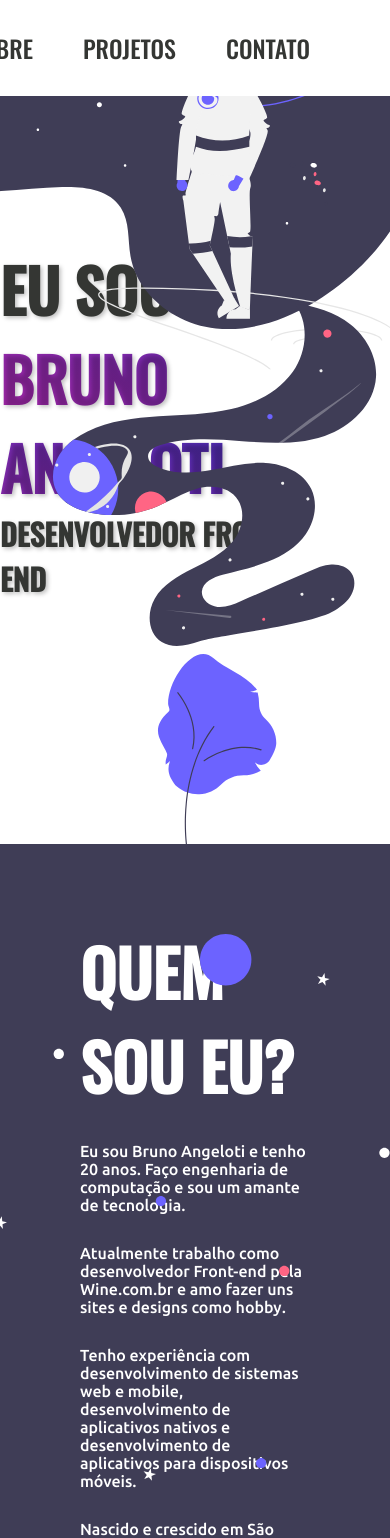
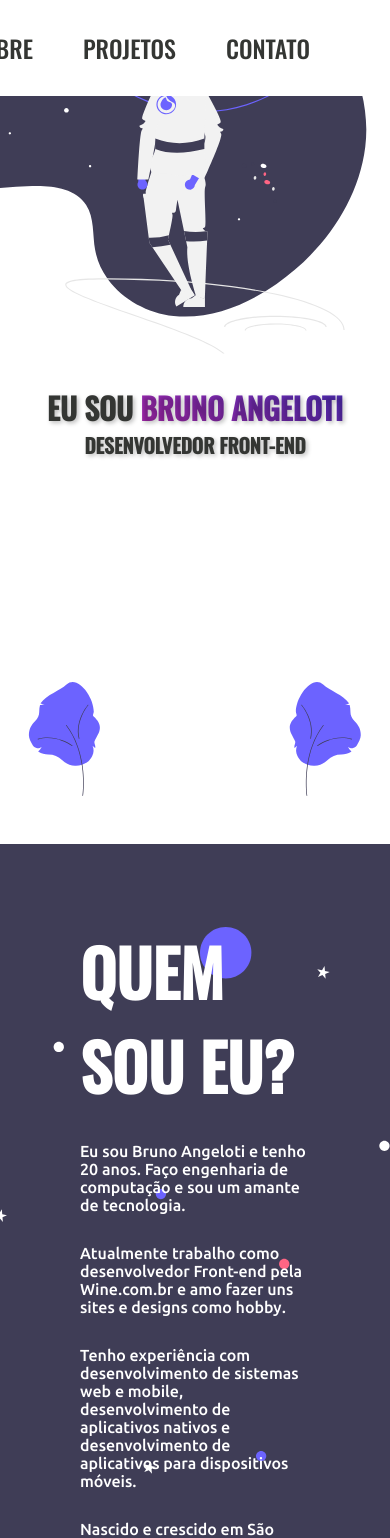
Before and after one commit to BrunoAngeloti/Portfolio2.0, a Next.js app: page /Home/Home in a window 390 px wide. Shown: the top 1538 px of the page. Built offline with nearby package versions, Linux system fonts and the light colour scheme.

Commit message:
feat: main e about responsivas

```diff
--- a/containers/About/About.styles.tsx
+++ b/containers/About/About.styles.tsx
@@ -19,7 +19,7 @@ export const Stars = styled.div`
   background-image: url('/stars1.svg');
   background-repeat: repeat;
   background-size: contain;
-
+  z-index: 1;
   @media (max-width: 1280px) {
     width: 600px;
   }
@@ -30,6 +30,7 @@ export const Section = styled.section`
   flex-direction: row;
   max-width: 1280px;
   gap: 40px;
+  z-index: 2;
   @media (max-width: 992px) {
     flex-direction: column;
   }
@@ -51,6 +52,7 @@ export const Title = styled.h1<{ fontSize: number }>`
   color: ${props => props.theme.colors.white};
   font-size: ${props => props.fontSize}px;
   margin: 0;
+  z-index: 2;
   @media (max-width: 1280px) {
     font-size: ${props => props.fontSize - 16}px;
   }
@@ -61,6 +63,7 @@ export const Paragraph = styled.p`
   color: ${props => props.theme.colors.white};
   font-size: 20px;
   margin-top: 30px;
+  z-index: 2;
 
   @media (max-width: 1280px) {
     font-size: 16px;
@@ -74,6 +77,9 @@ export const SpaceImage = styled.div`
   align-items: flex-start;
   justify-content: center;
   position: relative;
+  @media (max-width: 992px) {
+    display: none;
+  }
 `
 
 export const ImageWrapper = styled.div`
@@ -96,6 +102,7 @@ export const Icons = styled.div`
   margin-top: 40px;
   gap: 40px;
   flex-wrap: wrap;
+  z-index: 2;
   a{
     display: flex;
     align-items: center;
@@ -123,6 +130,7 @@ export const Icon = styled.div`
   justify-content: center;
   flex-direction: column;
   box-sizing: content-box;
+  z-index: 2;
 
   span{
     color: ${props => props.theme.colors.main};
@@ -141,4 +149,5 @@ export const Skills = styled.div`
   display: flex;
   flex-direction: column;
   margin-top: 40px;
+  z-index: 2;
 `
--- a/containers/Main/Main.styles.tsx
+++ b/containers/Main/Main.styles.tsx
@@ -7,6 +7,7 @@ export const Container = styled.header`
   flex-direction: row;
   height: 100vh;
   width: 100%;
+
 `
 
 export const ImageWrapper = styled.div`
@@ -25,6 +26,31 @@ export const ImageWrapper = styled.div`
     width: 480px;
     height: 880px;
   }
+
+  @media (max-width: 992px) {
+    display: none;
+  }
+`
+
+export const ImageWrapperMobile = styled.div`
+  position: absolute;
+  display: none;
+  left: -25px;
+  top: 0px;
+  width: 500px;
+  height: 400px;
+
+  @media (max-width: 992px) {
+    display: flex;
+  }
+  @media (max-width: 480px) {
+    width: 400px;
+    top: -24px;
+  }
+  @media (max-width: 380px) {
+    width: 300px;
+    top: -68px;
+  }
 `
 
 export const ImageWrapperPlant = styled.div`
@@ -41,6 +67,14 @@ export const ImageWrapperPlant = styled.div`
     height: 50px;
     bottom: 140px;
   }
+  @media (max-width: 730px) {
+    width: 100%;
+    display: flex;
+    justify-content: center;
+    align-items: center;
+    bottom: 80px;
+    left: 0;
+  }
 `
 
 export const Content = styled.section`
@@ -50,6 +84,10 @@ export const Content = styled.section`
   justify-content: center;
   width: 100%;
   padding-right: 80px;
+  @media (max-width: 730px) {
+    align-items: center;
+    padding-right: 0px;
+  }
 `
 
 const TextCommon = styled.h1`
@@ -62,6 +100,9 @@ const TextCommon = styled.h1`
 
 export const Title = styled(TextCommon)`
   font-size: 80px;
+  width: 100%;
+  text-align: right;
+  word-break: break-word;
   span{
     background: -webkit-linear-gradient(60deg, #AB28AD, #492CB1);
     -webkit-background-clip: text;
@@ -72,6 +113,16 @@ export const Title = styled(TextCommon)`
   @media (max-width: 1280px) {
     font-size: 60px;
   }
+
+  @media (max-width: 730px) {
+    font-size: 40px;
+    text-align: center;
+  }
+
+  @media (max-width: 480px) {
+    font-size: 30px;
+    text-align: center;
+  }
 `
 
 export const Subtitle = styled(TextCommon)`
@@ -79,4 +130,11 @@ export const Subtitle = styled(TextCommon)`
   @media (max-width: 1280px) {
     font-size: 30px;
   }
+  @media (max-width: 730px) {
+    font-size: 30px;
+    text-align: center;
+  }
+  @media (max-width: 480px) {
+    font-size: 20px;
+  }
 `
--- a/containers/Main/Main.tsx
+++ b/containers/Main/Main.tsx
@@ -2,6 +2,7 @@ import Image from "next/image"
 import {
   Container,
   ImageWrapper,
+  ImageWrapperMobile,
   Content,
   Title,
   Subtitle,
@@ -14,6 +15,9 @@ export default function Main(){
       <ImageWrapper>
         <Image quality={100} width={700} height={1150} alt="astronauta no espaço" src="/imageHome.svg"/>
       </ImageWrapper>
+      <ImageWrapperMobile>
+        <Image quality={100} width={700} height={616} alt="astronauta no espaço" src="/imageHome2.svg"/>
+      </ImageWrapperMobile>
 
       <Content>
         <Title>
--- a/styles/globals.ts
+++ b/styles/globals.ts
@@ -7,6 +7,21 @@ export const GlobalStyle = createGlobalStyle`
     margin: 0;
     font-family: -apple-system, BlinkMacSystemFont, Segoe UI, Roboto, Oxygen,
       Ubuntu, Cantarell, Fira Sans, Droid Sans, Helvetica Neue, sans-serif;
+
+    &::-webkit-scrollbar {
+      width: 10px;
+    }
+
+    /* Track */
+    &::-webkit-scrollbar-track {
+      border-radius: 5px;
+    }
+
+    /* Handle */
+    &::-webkit-scrollbar-thumb {
+      background: #6C63FF;
+      border-radius: 5px;
+    }
   }
 
   a {
```
Also changed, not shown: public/imageHome2.svg (added).
